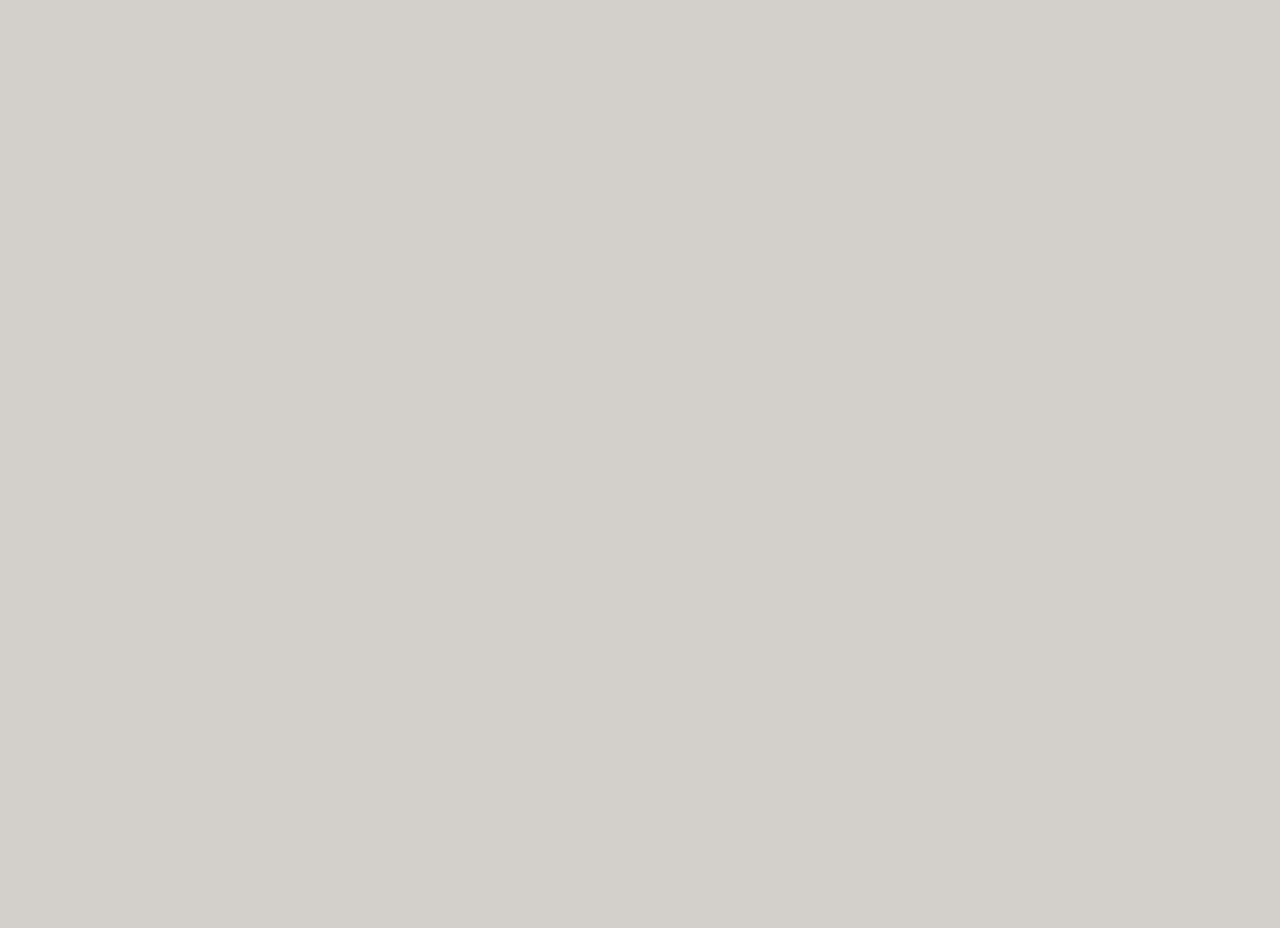
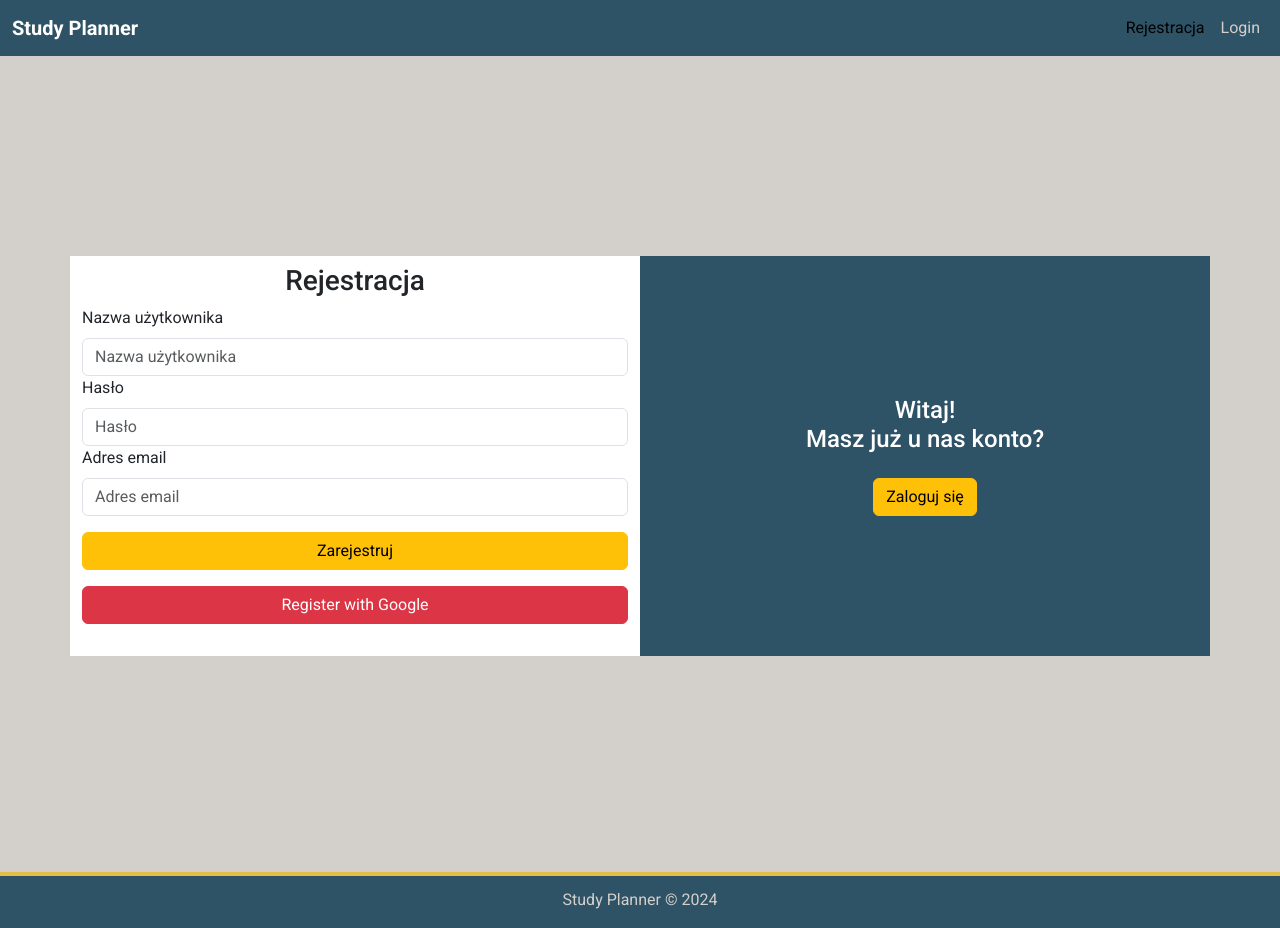
Before and after one commit to study-planner-team/study-planner-frontend, a React (Create React App) app in the folder study-planner/: page /register in a window 1280 px wide. Before the commit this address had no page. Before the commit the page ends 800 px from the top, so only its background shows below. Built offline with nearby package versions, Linux system fonts and the light colour scheme.

Commit message:
SP-36 Registration from implementation

```diff
--- a/study-planner/src/App.tsx
+++ b/study-planner/src/App.tsx
@@ -1,12 +1,14 @@
 import React from 'react';
 import { BrowserRouter as Router, Route, Routes } from 'react-router-dom';
 import LandingPage from './pages/LandingPage';
+import RegisterPage from './pages/RegisterPage';
 
 const App: React.FC = () => {
   return (
     <Router>
       <Routes>
         <Route path="/" element={<LandingPage />} />
+        <Route path="/register" element={<RegisterPage />} />
       </Routes>
     </Router>
   );
--- a/study-planner/src/components/Footer.tsx
+++ b/study-planner/src/components/Footer.tsx
@@ -1,5 +1,6 @@
 import React from 'react';
 import { Container } from 'react-bootstrap';
+import '../styles/FooterStyles.css';
 
 const Footer: React.FC = () => {
     return (
--- a/study-planner/src/components/Header.tsx
+++ b/study-planner/src/components/Header.tsx
@@ -1,6 +1,7 @@
 import React from 'react';
 import { Navbar, Nav, Container } from 'react-bootstrap';
 import { Link } from 'react-router-dom';
+import '../styles/HeaderStyles.css';
 
 const Header: React.FC = () => {
   return (
--- a/study-planner/src/pages/LandingPage.tsx
+++ b/study-planner/src/pages/LandingPage.tsx
@@ -3,6 +3,7 @@ import { Container, Row, Col, Button } from 'react-bootstrap';
 import Header from '../components/Header';
 import Footer from '../components/Footer';
 import FeatureCard from '../components/FeatureCard';
+import '../styles/LandingPageStyles.css';
 
 const LandingPage: React.FC = () => {
   return (
--- /dev/null
+++ b/study-planner/src/pages/RegisterPage.tsx
@@ -0,0 +1,46 @@
+import React from 'react';
+import { Container, Row, Col, Form, Button } from 'react-bootstrap';
+import { Link } from 'react-router-dom';
+import Header from '../components/Header';
+import Footer from '../components/Footer';
+import '../styles/RegisterPageStyles.css';
+
+const RegisterPage: React.FC = () => {
+  return (
+    <>
+      <Header />
+    <Container className="auth-container mb-3">
+      <Row className="justify-content-center align-items-center vh-100">
+        <Col md={6} className="auth-box h-50 bg-white">
+          <h2 className="text-center mt-2">Rejestracja</h2>
+          <Form>
+            <Form.Group controlId="username">
+              <Form.Label>Nazwa użytkownika</Form.Label>
+              <Form.Control type="text" placeholder="Nazwa użytkownika"/>
+            </Form.Group>
+            <Form.Group controlId="password">
+              <Form.Label>Hasło</Form.Label>
+              <Form.Control type="password" placeholder="Hasło" />
+            </Form.Group>
+            <Form.Group controlId="email">
+              <Form.Label>Adres email</Form.Label>
+              <Form.Control type="email" placeholder="Adres email" />
+            </Form.Group>
+            <Button variant="warning" type="submit" className="w-100 d-block mt-3">Zarejestruj</Button>
+            <Button variant="danger" type="button" className="w-100 d-block mt-3">Register with Google</Button>
+          </Form>
+        </Col>
+        <Col md={6} className="auth-box auth-box-right h-50 d-flex flex-column justify-content-center align-items-center text-center">
+          <h3 className="text-center">Witaj!<br/>Masz już u nas konto?</h3>
+          <Link to="/login">
+            <Button variant="warning" className="w-100 mt-3">Zaloguj się</Button>
+          </Link>
+        </Col>
+      </Row>
+    </Container>
+    <Footer />
+    </>
+  );
+};
+
+export default RegisterPage;
--- /dev/null
+++ b/study-planner/src/styles/FooterStyles.css
@@ -0,0 +1,17 @@
+.footer {
+    background-color: var(--primary-color);
+    color: var(--quaternary-color);
+    text-align: center;
+    padding: 1rem 0;
+    position: relative;
+}
+
+.footer .footer-border {
+    display: block;
+    width: 100%;
+    height: 4px;
+    background-color: var(--accent-color);
+    position: absolute;
+    top: 0;
+    left: 0;
+}
--- /dev/null
+++ b/study-planner/src/styles/HeaderStyles.css
@@ -0,0 +1,35 @@
+.navbar {
+    background-color: var(--primary-color) !important;
+}
+
+.nav-link {
+    color: var(--quaternary-color) !important;
+}
+
+.nav-link:hover {
+    color: var(--accent-color) !important;
+}
+
+.btn-custom {
+    background-color: var(--accent-color);
+    color: black !important;
+    border: none;
+    border-radius: 0.25rem !important;
+}
+
+.btn-custom:hover {
+    color: black !important;
+    background-color: #ecc94b;
+}
+
+@media (max-width: 991px) {
+    .btn-custom {
+        background-color: transparent !important;
+        color: white !important;
+        text-align: left !important;
+    }
+
+    .btn-custom :hover {
+        color: var(--accent-color) !important;
+    }
+}
--- /dev/null
+++ b/study-planner/src/styles/LandingPageStyles.css
@@ -0,0 +1,11 @@
+#showcase-card {
+    background-color: var(--quaternary-color) !important;
+}
+
+#dark-background {
+    background-color: var(--primary-color) !important;
+}
+
+#braker-row {
+    background-color: var(--accent-color) !important;
+}
--- /dev/null
+++ b/study-planner/src/styles/RegisterPageStyles.css
@@ -0,0 +1,4 @@
+.auth-box-right {
+    background-color: var(--primary-color);
+    color: white;
+}
--- a/study-planner/src/styles/global.css
+++ b/study-planner/src/styles/global.css
@@ -45,70 +45,3 @@ h6 {
 p {
     font-size: 1rem !important;
 }
-
-.navbar {
-    background-color: var(--primary-color) !important;
-}
-
-.nav-link {
-    color: var(--quaternary-color) !important;
-}
-
-.nav-link:hover {
-    color: var(--accent-color) !important;
-}
-
-.btn-custom {
-    background-color: var(--accent-color);
-    color: black !important;
-    border: none;
-    border-radius: 0.25rem !important;
-}
-
-.btn-custom:hover {
-    color: black !important;
-    background-color: #ecc94b;
-}
-
-/* Responsive adjustments */
-@media (max-width: 991px) {
-    .btn-custom {
-        background-color: transparent !important;
-        color: white !important;
-        text-align: left !important;
-    }
-
-    .btn-custom :hover {
-        color: var(--accent-color) !important;
-    }
-  }
-
-#showcase-card {
-    background-color: var(--quaternary-color) !important;
-}
-
-#dark-background {
-    background-color: var(--primary-color) !important;
-}
-
-#braker-row {
-    background-color: var(--accent-color) !important;
-}
-
-.footer {
-    background-color: var(--primary-color);
-    color: var(--quaternary-color);
-    text-align: center;
-    padding: 1rem 0;
-    position: relative;
-}
-
-.footer .footer-border {
-    display: block;
-    width: 100%;
-    height: 4px;
-    background-color: var(--accent-color);
-    position: absolute;
-    top: 0;
-    left: 0;
-}
```
